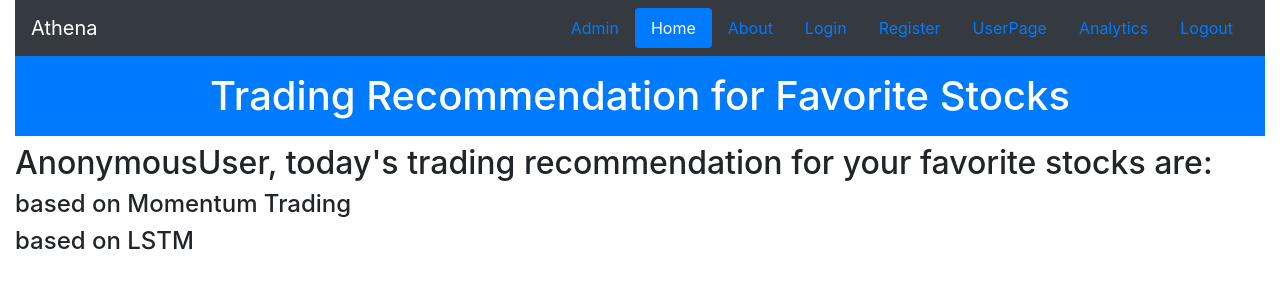
After one commit to OpenStockDataShop/Athena_Stocks, a Django app: template django_project/stocks/templates/stocks/trading_rec.html in a window 1280 px wide. The commit adds this page. Shown: the top 300 px of the page. Run offline with Django 3.2, Linux system fonts and the light colour scheme; the template is opened without the code that fills it, so the values that code supplies are empty; some libraries are stand-ins or nearby versions.

Commit message:
created navbar to attach to pages for consistency

```diff
--- /dev/null
+++ b/django_project/stocks/templates/stocks/navbar.html
@@ -0,0 +1,29 @@
+<navbar class="navbar navbar-dark bg-dark">
+    <a class="navbar-brand" href="#">Athena</a>
+    <ul class="nav nav-pills nav-justified">
+        <li class="nav-item">
+            <a class="nav-link" aria-current="page" href="/admin">Admin</a>
+        </li>
+        <li class="nav-item">
+            <a class="nav-link active" href="{% url 'stocks-home' %}">Home</a>
+        </li>
+        <li class="nav-item">
+            <a class="nav-link" href="{% url 'stocks-about' %}">About</a>
+        </li>
+        <li class="nav-item">
+            <a class="nav-link" href="/accounts/login">Login</a>
+        </li>
+        <li class="nav-item">
+            <a class="nav-link" href="/register">Register</a>
+        </li>
+        <li class="nav-item">
+            <a class="nav-link" href="/UserPage">UserPage</a>
+        </li>
+        <li class="nav-item">
+          <a class="nav-link" href="/analytics">Analytics</a>
+        </li>
+        <li class="nav-item">
+            <a class="nav-link" href="/logout">Logout</a>
+        </li>
+    </u1>
+</navbar>
--- /dev/null
+++ b/django_project/stocks/templates/stocks/trading_rec.html
@@ -0,0 +1,40 @@
+<!DOCTYPE html>
+<html lang="en">
+<head>
+    <meta charset="UTF-8">
+    <meta http-equiv="X-UA-Compatible" content="IE=edge">
+    <meta name="viewport" content="width=device-width, initial-scale=1.0">
+    <title>Athena Stock</title>
+    <link rel="stylesheet" href="https://stackpath.bootstrapcdn.com/bootstrap/4.3.1/css/bootstrap.min.css" integrity="sha384-ggOyR0iXCbMQv3Xipma34MD+dH/1fQ784/j6cY/iJTQUOhcWr7x9JvoRxT2MZw1T" crossorigin="anonymous">
+</head>
+<body>
+    <div class="container-fluid">
+        <!-- container fluid, navbar, and nav-item all taken from Bootstrap CSS -->
+        {% include './navbar.html' %}
+    </div>
+    <div class="container-fluid">
+        <h1 class="p-3 mb-2 bg-primary text-white text-center">Trading Recommendation for Favorite Stocks</h1>
+    </div>
+    <div class="container-fluid">
+        <h2>{{user}}, today's trading recommendation for your favorite stocks are: </h2>
+    </div>
+    <div class="container-fluid">
+        {% for fav, rec in momentum_rec %}
+        <h3>{{ rec }} {{fav}}</h3>
+        {% endfor %}
+        <h4>based on Momentum Trading</h4>
+    </div>
+
+    <div class="container-fluid lstm">
+        {% for fav, rec in lstm_rec %}
+        <h3>{{rec}} {{fav}}</h3>
+        {% endfor %}
+        <h4>based on LSTM</h4>
+    </div>
+
+    <!-- scripts below taken from Boostrap CSS -->
+    <script src="https://code.jquery.com/jquery-3.3.1.slim.min.js" integrity="sha384-q8i/X+965DzO0rT7abK41JStQIAqVgRVzpbzo5smXKp4YfRvH+8abtTE1Pi6jizo" crossorigin="anonymous"></script>
+    <script src="https://cdnjs.cloudflare.com/ajax/libs/popper.js/1.14.7/umd/popper.min.js" integrity="sha384-UO2eT0CpHqdSJQ6hJty5KVphtPhzWj9WO1clHTMGa3JDZwrnQq4sF86dIHNDz0W1" crossorigin="anonymous"></script>
+    <script src="https://stackpath.bootstrapcdn.com/bootstrap/4.3.1/js/bootstrap.min.js" integrity="sha384-JjSmVgyd0p3pXB1rRibZUAYoIIy6OrQ6VrjIEaFf/nJGzIxFDsf4x0xIM+B07jRM" crossorigin="anonymous"></script>
+</body>
+</html>
```
Also changed, not shown: django_project/stock_analytics/templates/stock_analytics/home.html (deleted, +0 -17 lines), django_project/stocks/templates/stocks/Donate.html (+2 -29 lines), django_project/stocks/templates/stocks/about.html (+2 -27 lines), django_project/stocks/templates/stocks/home.html (+1 -26 lines).
